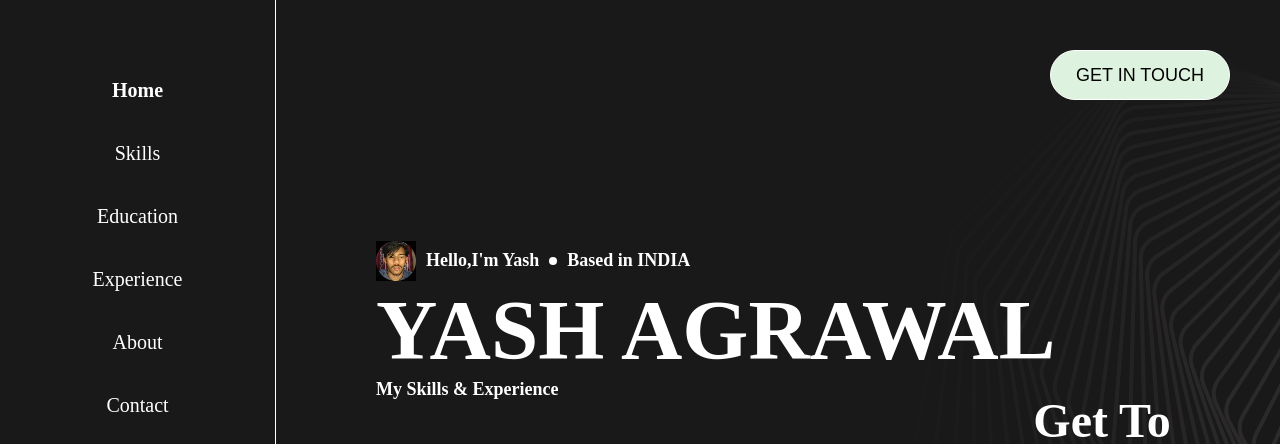
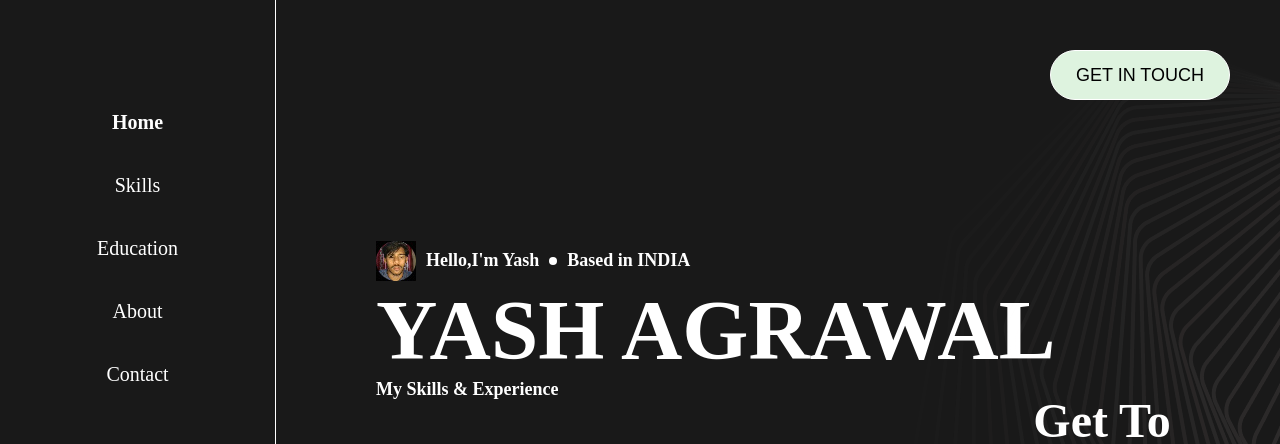
Before and after one commit to yashagarwal0777/HTML_CSS-Practice, a plain HTML site: page My_Portfolio/index.html in a window 1280 px wide. Shown: the top 444 px of the page. Drawn offline with Linux system fonts and the light colour scheme.

```diff
--- a/My_Portfolio/index.html
+++ b/My_Portfolio/index.html
@@ -21,9 +21,7 @@
             <li>
                 <a href="">Education</a>
             </li>
-            <li>
-                <a href="">Experience</a>
-            </li>
+
             <li>
                 <a href="">About</a>
             </li>
```
